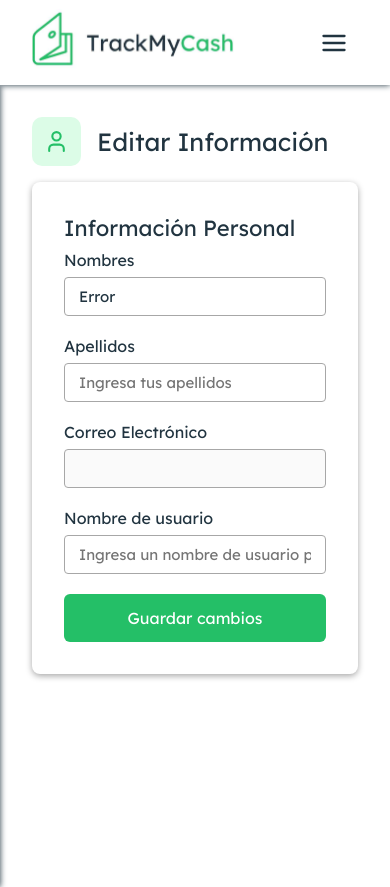
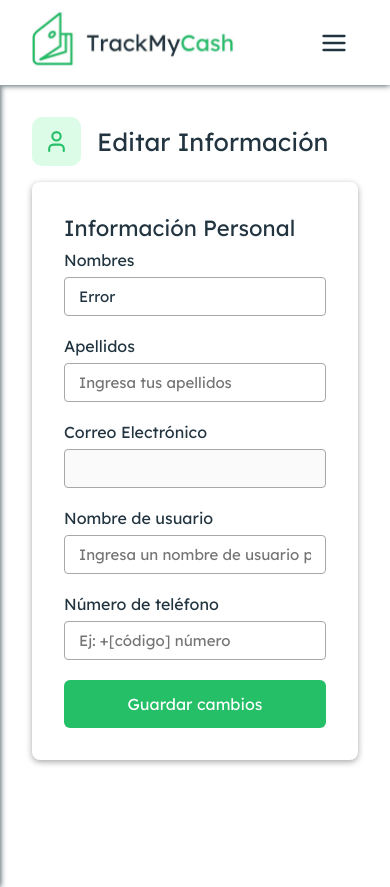
Before and after one commit to FazeElian/track-my-cash, a React (Vite) app in the folder client/: page /admin/account/edit in a window 390 px wide. Built offline with nearby package versions, Linux system fonts and the light colour scheme; no server answers.

Commit message:
add: phone number user attribute

```diff
--- a/client/src/lib/types/services/user.type.ts
+++ b/client/src/lib/types/services/user.type.ts
@@ -7,6 +7,7 @@ export type User = {
     code: string
     lastName: string
     profilePhoto: string
+    phoneNumber: string
 }
 
 export type RegisterUser = Pick<User, "userName" | "email" | "password">
@@ -20,4 +21,4 @@ export type UpdatePassword = {
     newPassword: string
     confirmPassword: string
 }
-export type UpdateBasicInfo = Pick<User, "name" | "lastName" | "userName">
+export type UpdateBasicInfo = Pick<User, "name" | "lastName" | "userName" | "phoneNumber">
--- a/client/src/views/admin/account/AccountView.tsx
+++ b/client/src/views/admin/account/AccountView.tsx
@@ -95,7 +95,7 @@ const AccountView = () => {
                         labelFor="phoneNumber"
                         id="phoneNumber"
                         type="text"
-                        placeholder={"+57 345 3453454"}
+                        placeholder={user.phoneNumber ?? "Ninguno"}
                     />
 
                     <div className="btm-item-profile">
--- a/client/src/views/admin/account/EditAccountInfoView.tsx
+++ b/client/src/views/admin/account/EditAccountInfoView.tsx
@@ -36,6 +36,7 @@ const EditAccountInfoView = () => {
             name: user?.name,
             lastName: user?.lastName,
             userName: user?.userName,
+            phoneNumber: user?.phoneNumber
         }
     });
 
@@ -123,14 +124,23 @@ const EditAccountInfoView = () => {
                     />
 
                     {/* Phone number */}
-                    {/* <InputField
+                    <InputField
                         label="Número de teléfono"
                         labelFor="phoneNumber"
                         id="phoneNumber"
                         type="text"
-                        value={"+1 3333333333"}
-                        placeholder="Ej: +1 3333333333"
-                    /> */}
+                        placeholder="Ej: +[código] número"
+                        {...register("phoneNumber", {
+                            minLength: {
+                                value: 10,
+                                message: "Debe tener al menos 10 dígitos",
+                            },
+                            pattern: {
+                                value: /^\+?\d{1,4}[\s-]?\d{7,12}$/,
+                                message: "Número inválido. Usa formato internacional: +57 300 1234567",
+                            }
+                        })}
+                    />
 
                     <div className="btm-item-profile">
                         <button
```
Also changed, not shown: 2 other files (tests, documents, lock files or other folders).
